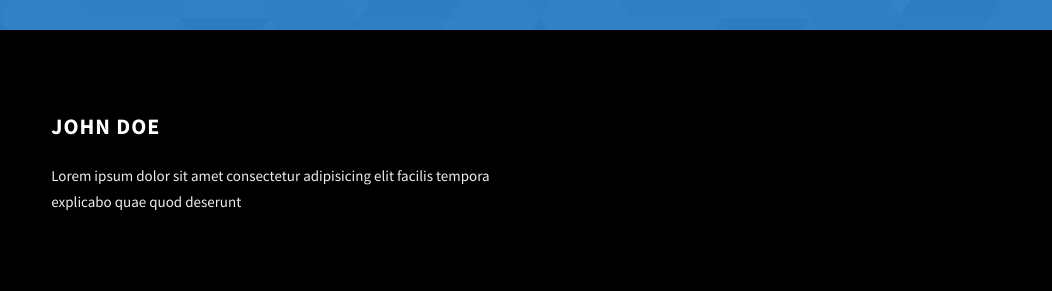
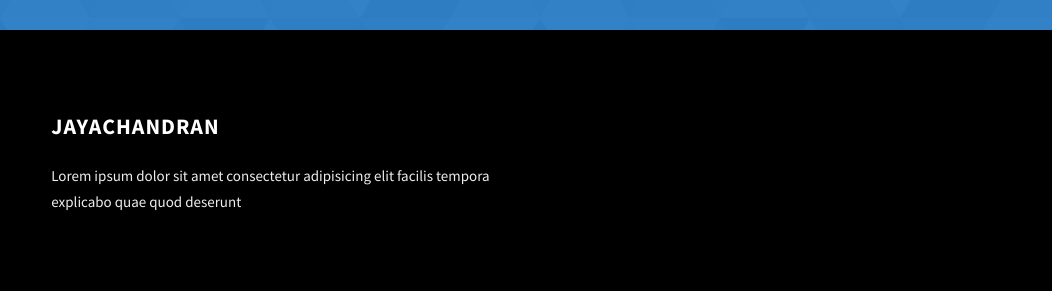
Before and after one commit to VJayachandran/VJayachandran, a website: page index.html in a window 1280 px wide. Shown: the part 4810-5101 px from the top of the page, 0-1052 px from the left. Drawn offline with Linux system fonts and the light colour scheme.

Commit message:
Update index.html

```diff
--- a/index.html
+++ b/index.html
@@ -389,7 +389,7 @@
             </div>
           </div>
           <div class="main-footer__row main-footer__row-2">
-            <h4 class="heading heading-sm text-lt">John Doe</h4>
+            <h4 class="heading heading-sm text-lt">Jayachandran</h4>
             <p class="main-footer__short-desc">
               Lorem ipsum dolor sit amet consectetur adipisicing elit facilis
               tempora explicabo quae quod deserunt
```
